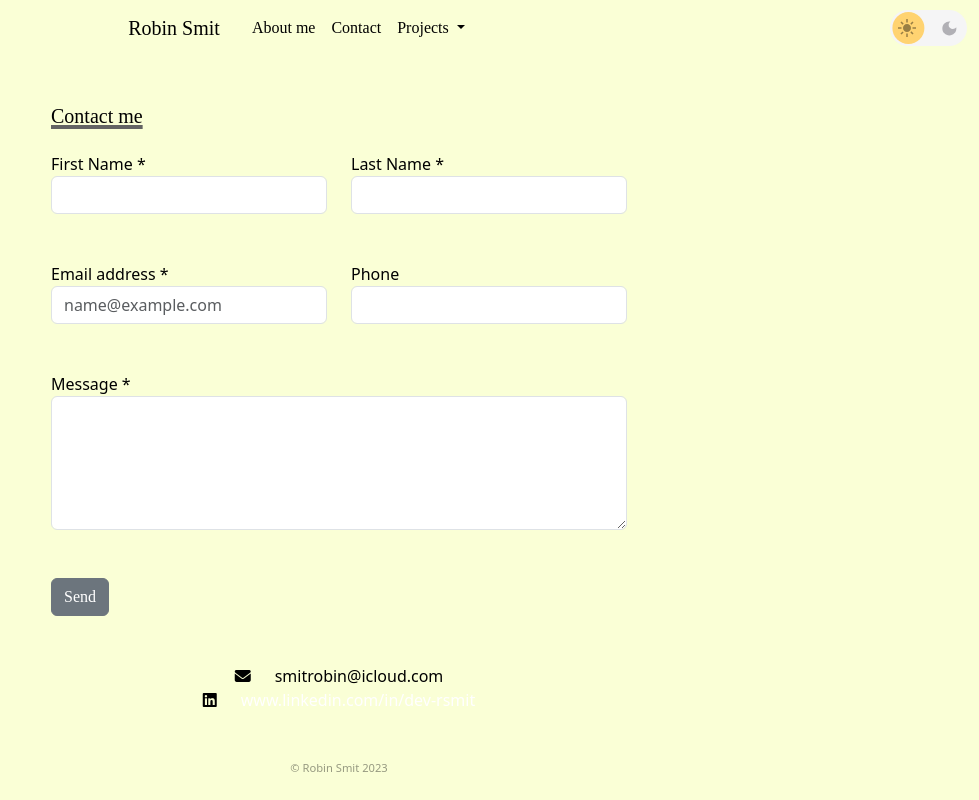
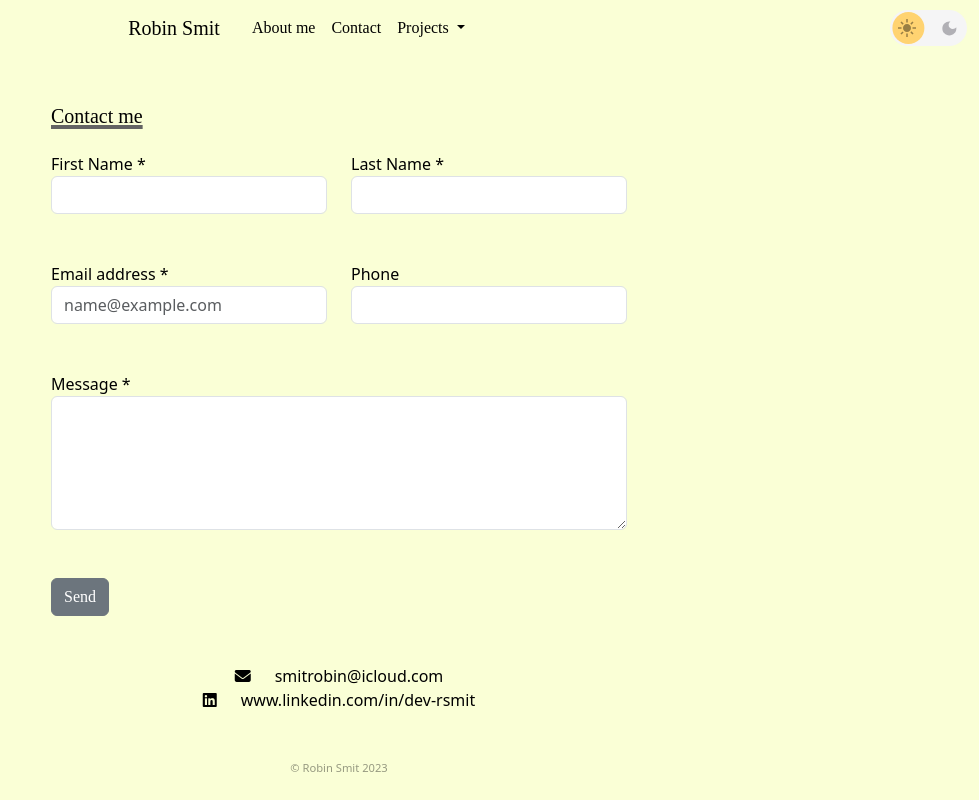
Before and after one commit to uhkz/portfolio, a plain HTML site: page pages/contact.html in a window 1280 px wide. Shown: the whole page, without its empty margins (301-1280 px from the left). Drawn offline with nearby package versions, Linux system fonts and the light colour scheme; a web font is replaced by a local one.

Commit message:
small styling fixes

```diff
--- a/pages/contact.html
+++ b/pages/contact.html
@@ -73,7 +73,7 @@
         </div>
         <div class="col mt-5 text-center fadein09">
             <i class="fa-solid fa-envelope me-4"></i>smitrobin@icloud.com <br>
-            <a href="https://www.linkedin.com/in/dev-rsmit/"><i class="fa-brands fa-linkedin me-4"></i>www.linkedin.com/in/dev-rsmit</a>
+            <a href="https://www.linkedin.com/in/dev-rsmit/" class="a2"><i class="fa-brands fa-linkedin me-4"></i>www.linkedin.com/in/dev-rsmit</a>
         </div>
       </div>
 
--- a/styling/main.css
+++ b/styling/main.css
@@ -74,6 +74,9 @@ body {
 
 a {
   color: white;
+}
+.a2 {
+  color: var(--primary-text);
 }
 
 .fa-chevron-right {
```
